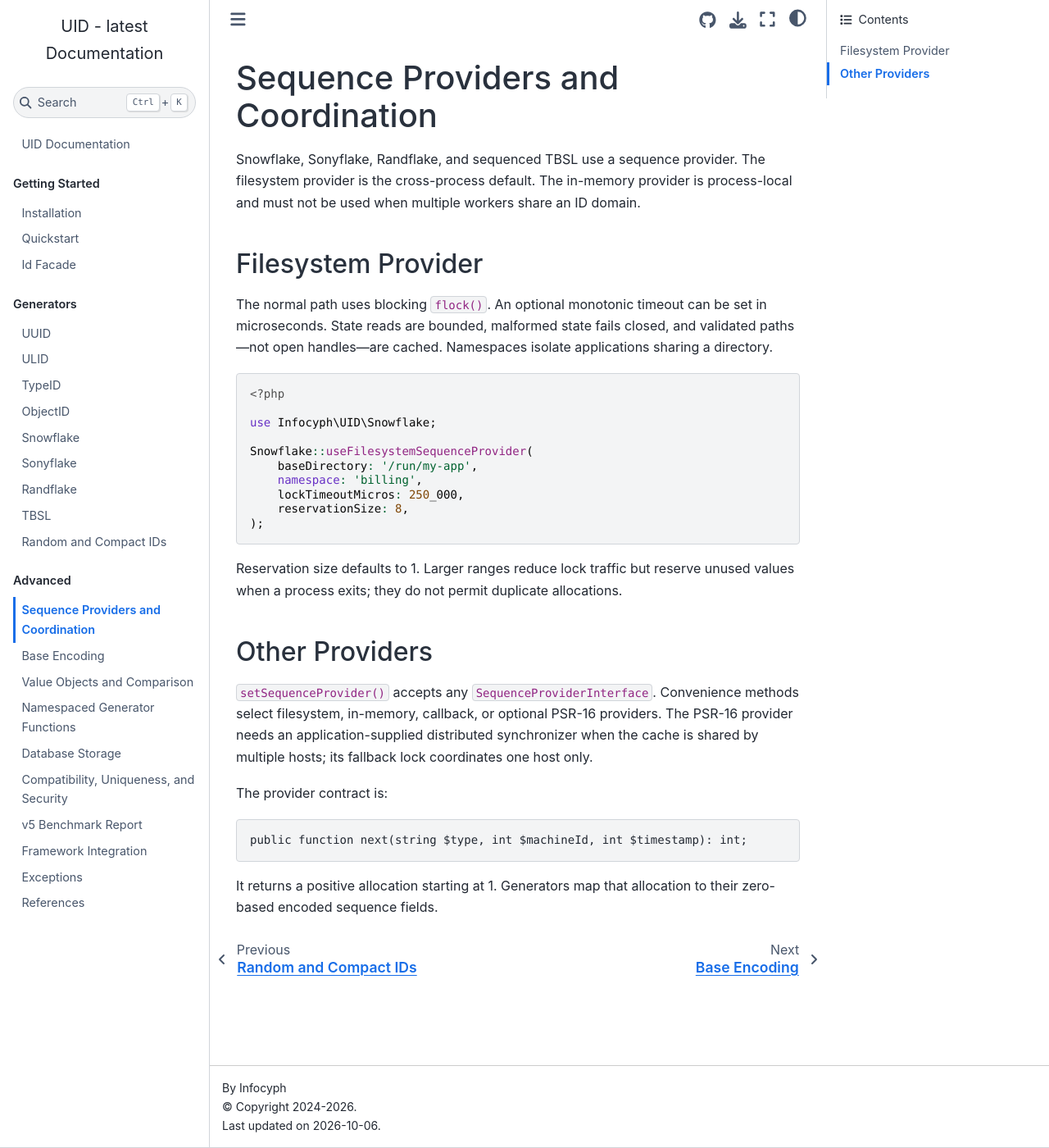
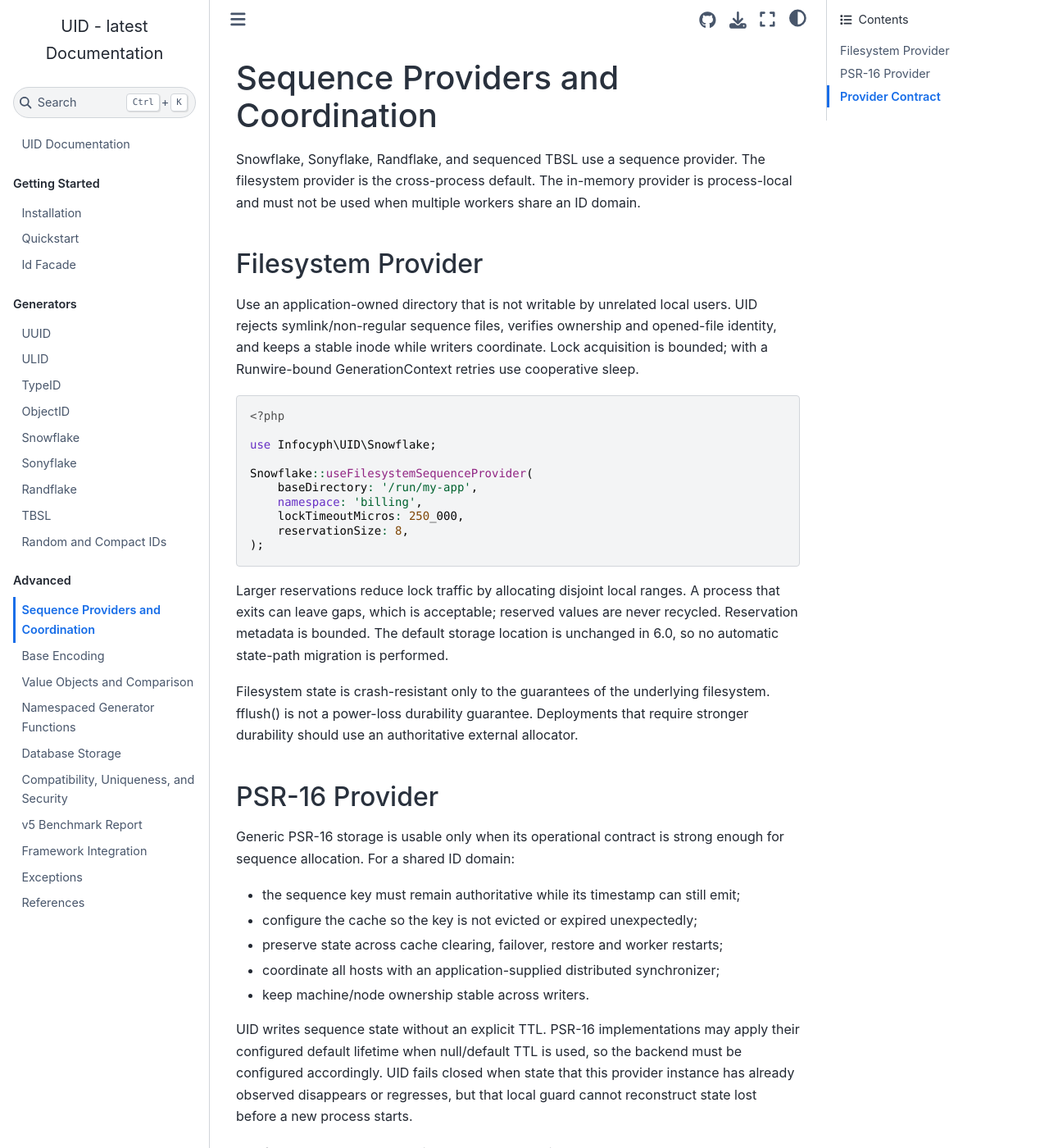
Before and after one commit to infocyph/UID, a Sphinx documentation site: the page built from docs/sequence-providers.rst, in a window 1280 px wide and 1400 px high. Shown: the whole window at 82% size. Built offline with Sphinx 7.4.7 and the Sphinx Book theme 1.1.4, drawn with Linux system fonts in a browser that asks for light colours; some of the changed text lies outside the part shown.

Commit message:
docs(uid): document runtime, coordination, and 6.0 migration

```diff
--- a/docs/framework-integration.rst
+++ b/docs/framework-integration.rst
@@ -6,35 +6,75 @@
 
 - Helper functions are available through Composer autoload.
 - Prefer UUIDv7 or ULID for ordered primary keys.
-- Keep IDs as strings in application boundaries; convert to binary only at persistence edges.
+- Keep IDs as strings at application boundaries; convert to binary only at persistence edges.
 
 Symfony
 -------
 
 - Helper functions are available through Composer autoload.
-- Prefer central generation through ``Infocyph\\UID\\Id`` inside services.
+- Prefer central generation through Infocyph\\UID\\Id inside services.
 
 Generic PHP Apps
 ----------------
 
-- Use ``Id::nanoId()`` for short public IDs.
-- Use ``Id::deterministic()`` for stable IDs from payloads.
-- Use config objects for policy/output tuning:
+Use config objects for coordinated generators and keep them scoped to the
+application domain that owns their node/machine ID, epoch, sequence provider and
+runtime policy. SnowflakeConfig, SonyflakeConfig, RandflakeConfig and TBSLConfig
+may receive a GenerationContext without changing the ordinary synchronous APIs.
 
-  - ``SnowflakeConfig``
-  - ``SonyflakeConfig``
-  - ``TBSLConfig``
+Runwire 2.1 Integration
+-----------------------
 
-- Use value objects for richer domain models:
+Runwire support is optional. UID never discovers a runtime globally and never
+starts, stops, drives or closes a Runwire runtime, request, scope or event loop.
+The host passes the exact runtime/request/scope instances that already own the
+operation.
 
-  - ``UuidValue``
-  - ``UlidValue``
-  - ``SnowflakeValue``
-  - ``SonyflakeValue``
-  - ``TbslValue``
+.. code-block:: php
 
-Distributed Sequence Coordination
----------------------------------
+   <?php
 
-For PSR-16 cache providers in distributed environments, use
-``PsrSimpleCacheSequenceProvider`` with a synchronizer callback backed by a distributed lock.
+   use Infocyph\Runwire\Coroutine\CoroutineScope;
+   use Infocyph\Runwire\RequestContext;
+   use Infocyph\Runwire\RuntimeContext;
+   use Infocyph\UID\Configuration\SnowflakeConfig;
+   use Infocyph\UID\Runtime\GenerationContext;
+   use Infocyph\UID\Runtime\RunwireBinding;
+   use Infocyph\UID\Snowflake;
+
+   function issueId(
+       RuntimeContext $runtime,
+       RequestContext $request,
+       CoroutineScope $scope,
+   ): string {
+       $binding = new RunwireBinding($runtime, $request, $scope);
+       $generation = new GenerationContext(runwire: $binding);
+
+       return Snowflake::generateWithConfig(
+           new SnowflakeConfig(runtime: $generation),
+       );
+   }
+
+Construct bindings after worker creation/fork and do not retain a request binding
+in static provider selectors or worker-wide mutable state. The binding validates
+the process, request/runtime identity, request completion, active coroutine
+capability, cancellation and deadlines using Runwire 2.1 public APIs.
+
+A CoroutineScope does not expose public request identity. Therefore the host
+boundary that owns both objects is responsible for pairing the correct scope with
+the request. UID verifies that the scope is active and that the request belongs to
+the supplied runtime; it does not depend on Runwire private internals.
+
+When a scope is supplied, UID uses cooperative sleeps for lock and rollover waits.
+Without Runwire, the same bounded policies use native synchronous waits. Missing
+Runwire is a normal fallback condition; cancellation, an expired deadline, stale
+process identity, completed requests, corrupt state and authoritative-store
+failures remain terminal.
+
+PSR-20 Clock Injection
+----------------------
+
+GenerationContext optionally accepts Psr\\Clock\\ClockInterface for a
+controllable wall clock. Monotonic wait accounting remains based on hrtime() and
+Runwire deadlines, so a frozen test clock cannot create an infinite lock or
+rollover wait. Explicit timestamp APIs continue to work without a clock object.
--- a/docs/sequence-providers.rst
+++ b/docs/sequence-providers.rst
@@ -8,10 +8,10 @@
 Filesystem Provider
 -------------------
 
-The normal path uses blocking ``flock()``. An optional monotonic timeout can be
-set in microseconds. State reads are bounded, malformed state fails closed, and
-validated paths—not open handles—are cached. Namespaces isolate applications
-sharing a directory.
+Use an application-owned directory that is not writable by unrelated local users.
+UID rejects symlink/non-regular sequence files, verifies ownership and opened-file
+identity, and keeps a stable inode while writers coordinate. Lock acquisition is
+bounded; with a Runwire-bound GenerationContext retries use cooperative sleep.
 
 .. code-block:: php
 
@@ -26,22 +26,50 @@
        reservationSize: 8,
    );
 
-Reservation size defaults to 1. Larger ranges reduce lock traffic but reserve
-unused values when a process exits; they do not permit duplicate allocations.
+Larger reservations reduce lock traffic by allocating disjoint local ranges.
+A process that exits can leave gaps, which is acceptable; reserved values are
+never recycled. Reservation metadata is bounded. The default storage location is
+unchanged in 6.0, so no automatic state-path migration is performed.
 
-Other Providers
+Filesystem state is crash-resistant only to the guarantees of the underlying
+filesystem. fflush() is not a power-loss durability guarantee. Deployments that
+require stronger durability should use an authoritative external allocator.
+
+PSR-16 Provider
 ---------------
 
-``setSequenceProvider()`` accepts any ``SequenceProviderInterface``. Convenience
-methods select filesystem, in-memory, callback, or optional PSR-16 providers.
-The PSR-16 provider needs an application-supplied distributed synchronizer when
-the cache is shared by multiple hosts; its fallback lock coordinates one host only.
+Generic PSR-16 storage is usable only when its operational contract is strong
+enough for sequence allocation. For a shared ID domain:
 
-The provider contract is:
+- the sequence key must remain authoritative while its timestamp can still emit;
+- configure the cache so the key is not evicted or expired unexpectedly;
+- preserve state across cache clearing, failover, restore and worker restarts;
+- coordinate all hosts with an application-supplied distributed synchronizer;
+- keep machine/node ownership stable across writers.
+
+UID writes sequence state without an explicit TTL. PSR-16 implementations may
+apply their configured default lifetime when null/default TTL is used, so the
+backend must be configured accordingly. UID fails closed when state that this
+provider instance has already observed disappears or regresses, but that local
+guard cannot reconstruct state lost before a new process starts.
+
+The fallback cache lock coordinates only cooperating processes that see the same
+local filesystem. It is not a distributed lock, and a Runwire mutex is not a
+replacement for distributed synchronization or an authoritative allocation store.
+
+Provider Contract
+-----------------
+
+setSequenceProvider() accepts any SequenceProviderInterface:
 
 .. code-block:: php
 
    public function next(string $type, int $machineId, int $timestamp): int;
 
-It returns a positive allocation starting at 1. Generators map that allocation
-to their zero-based encoded sequence fields.
+The provider returns a positive allocation starting at 1. Generators map that
+allocation to their encoded zero-based sequence field where required.
+
+Static provider selectors are process/worker configuration. They are not
+request-local storage. In persistent workers, prefer explicitly configured
+provider instances on generator config objects when different requests can belong
+to different allocation domains.
```
Also changed, not shown: docs/migration-6.0.rst (added, +85 -0 lines).
